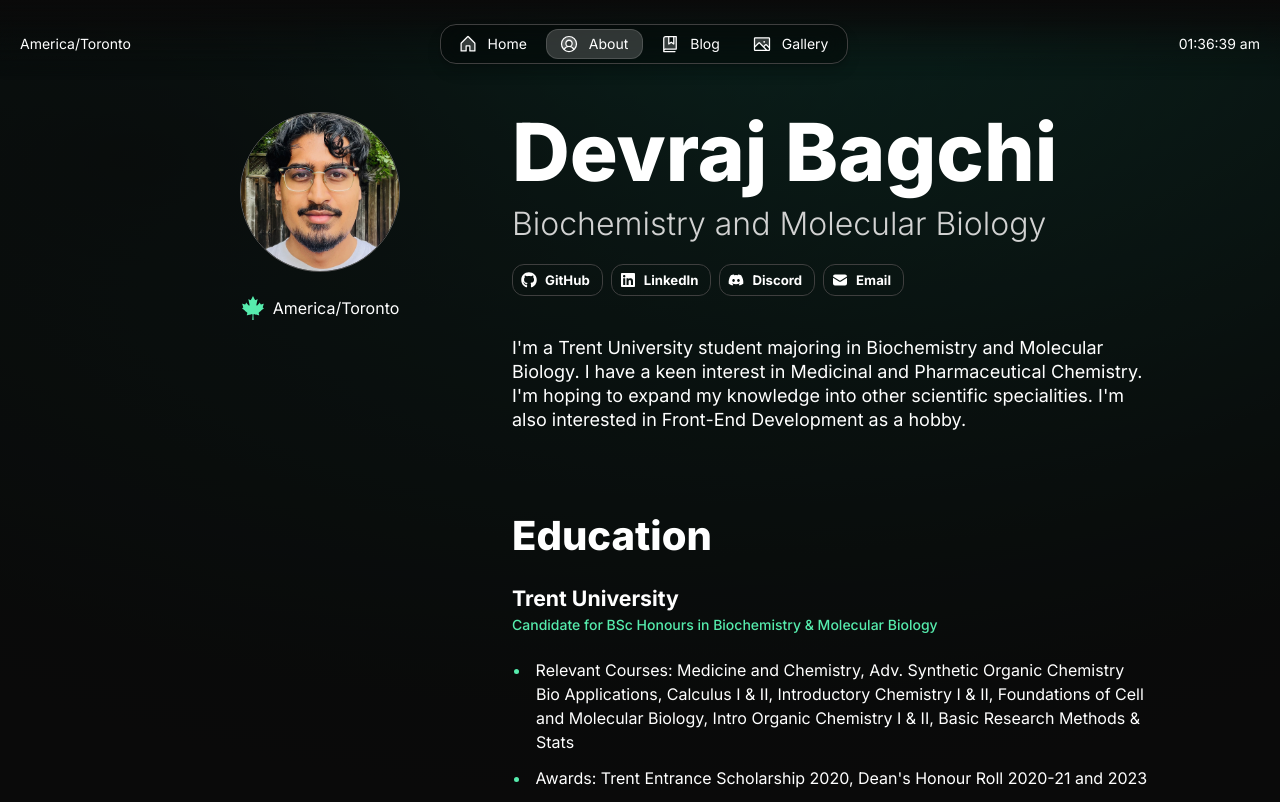
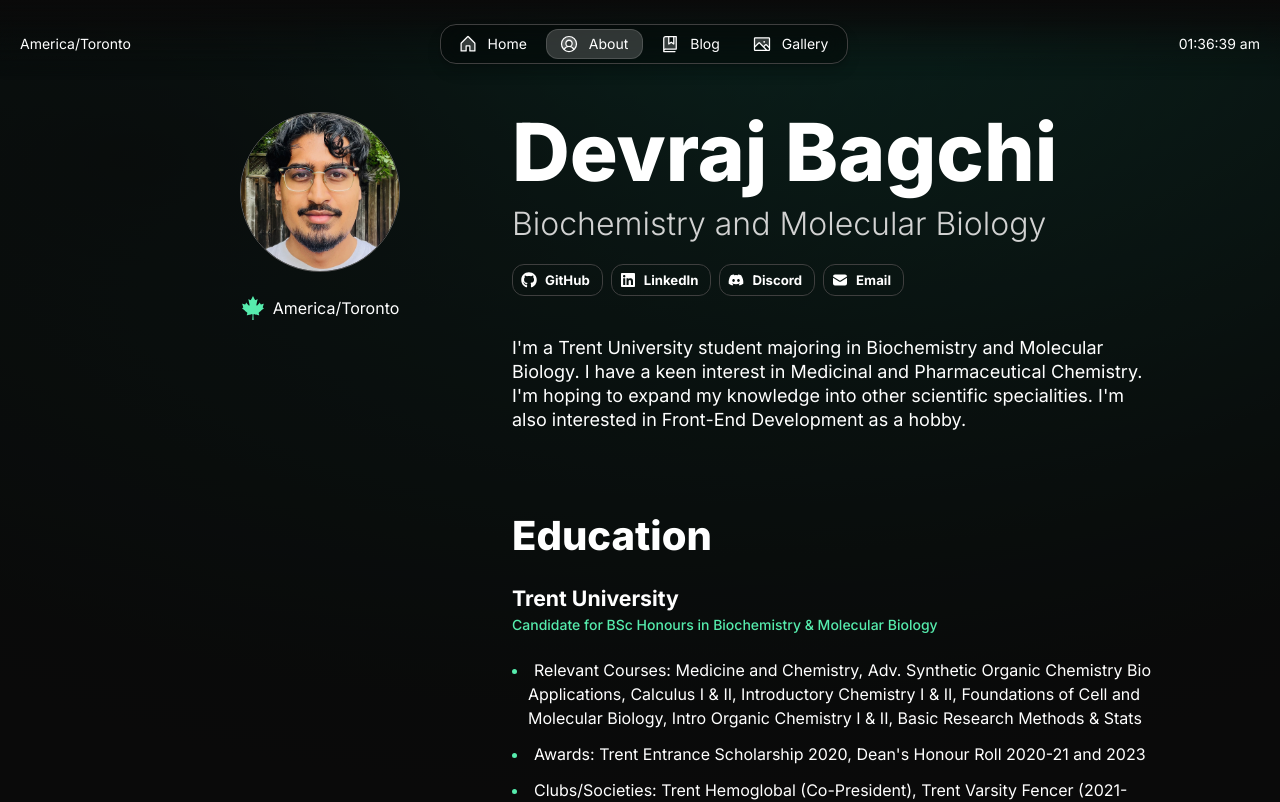
Before and after one commit to chemlord/magic-portfolio-testing, a Next.js app: page /en/about in a window 1280 px wide. Shown: the top 802 px of the page. Built offline with nearby package versions, Linux system fonts and the light colour scheme.

Commit message:
Fixed Alignment

```diff
--- a/src/app/[locale]/about/page.tsx
+++ b/src/app/[locale]/about/page.tsx
@@ -264,8 +264,8 @@ export default function About(
             variant="body-default-m"
             key={`${experience.company}-${index}`}
             style={{
-                marginLeft: '1.5em', // Creates space for the bullet
-                textIndent: '-1.4em', // Pulls the bullet outside the text flow
+                marginLeft: '1.0em', // Creates space for the bullet
+                textIndent: '-1.0em', // Pulls the bullet outside the text flow
                 lineHeight: '1.5', // Ensures consistent spacing
             }}>
             {achievement}
```
